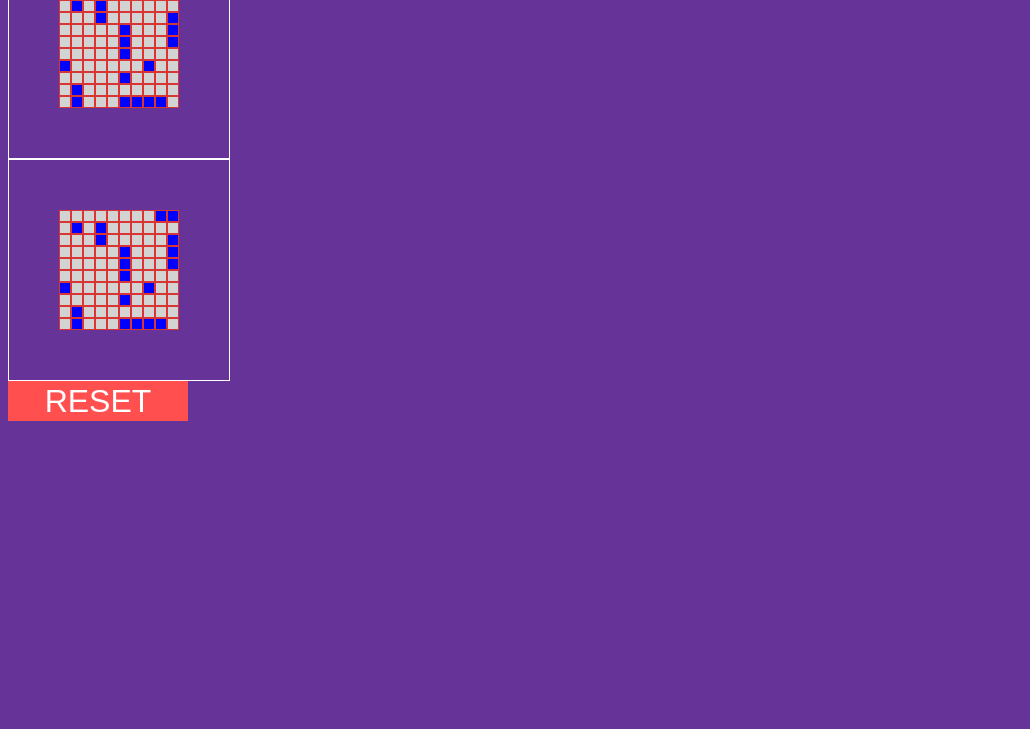
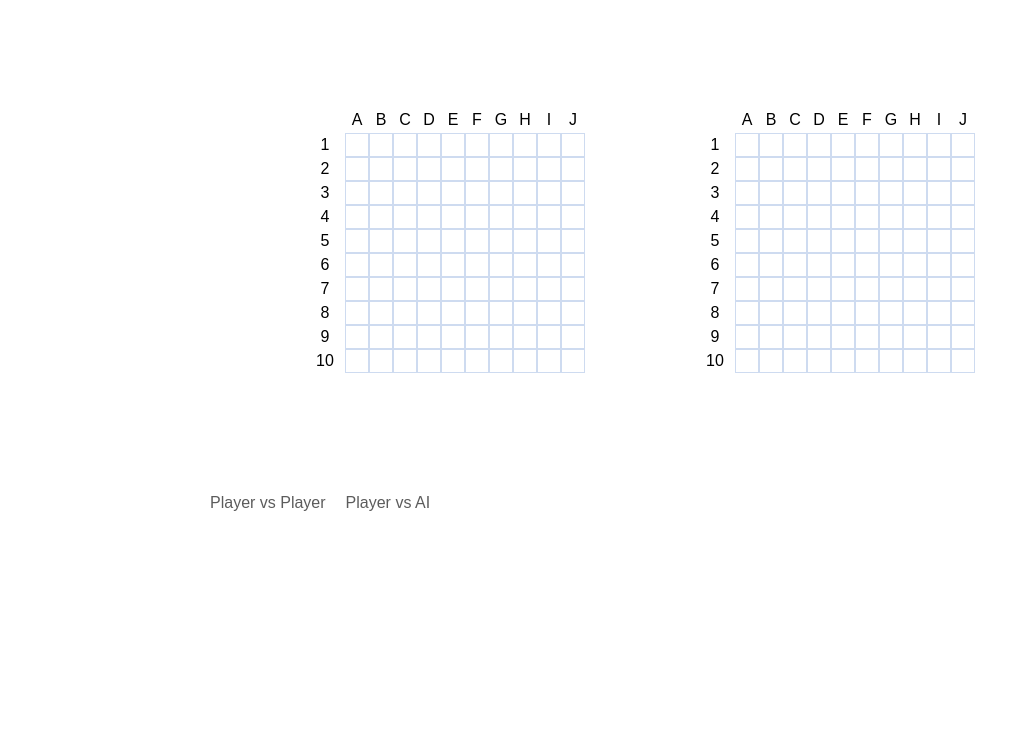
Before and after one commit to cebotaritigran/battleship, a website built with webpack: page src/template.html in a window 1280 px wide. Shown: the part 71-800 px from the top of the page, without its empty margins (0-1030 px from the left). Built offline with nearby package versions, Linux system fonts and the light colour scheme.

Commit message:
update CSS and improve user interface

```diff
--- a/src/script.js
+++ b/src/script.js
@@ -4,6 +4,7 @@ const { Ship } = require('../src/ship');
 const { Player } = require('../src/player');
 const { checkObject } = require('../src/object');
 const { putShipsOnBoard } = require('../src/gameboardRenderer');
+
 import { detachListeners } from "../src/eventListenerController";
 
 let gridContainer = document.querySelectorAll(".grid-container")
@@ -394,8 +395,12 @@ function placeRandomShip(gameBoard) {
         }
     }
 }
-placeRandomShip(gameBoardPlayerOne)
-placeRandomShip(gameBoardPlayerTwo)
+
+// placeRandomShip(gameBoardPlayerOne)
+// placeRandomShip(gameBoardPlayerTwo)
+
+putShipsOnBoard(gridContainer[0], gameBoardPlayerOne, gameController);
+putShipsOnBoard(gridContainer[1], gameBoardPlayerTwo, gameController);
 
 // function placeRandomShip() {
 //     let ships = [
@@ -516,10 +521,5 @@ placeRandomShip(gameBoardPlayerTwo)
 
 
 
+
 // placeRandomShip();
-
-putShipsOnBoard(gridContainer[0], gameBoardPlayerOne, gameController);
-putShipsOnBoard(gridContainer[1], gameBoardPlayerTwo, gameController);
-
-
-gameController.resetGame();
--- a/src/styles.css
+++ b/src/styles.css
@@ -1,22 +1,98 @@
+* {
+  font: 1em / 1.25 "PT Sans", arial, sans-serif;
+}
+
 body {
-  background-color: rebeccapurple;
+  background-color: rgb(255, 255, 255);
+  margin: 0;
+  padding: 0;
+  gap: 10px;
+}
+
+.body-wrap {
+  flex: 1 1 0;
+  display: flex;
+  flex-direction: column;
+  gap: 100px;
+}
+
+.header {
+  flex: 1 1 0;
+  display: flex;
+  gap: 10px;
+  padding: 0px 110px 0px 210px;
+  text-align: left;
+  font-size: 30px;
+  font-weight: bolder;
+}
+
+.main {
+  display: flex;
+  flex: 1 1 0;
+  justify-content: center;
+}
+
+.game {
+  display: flex;
+  flex: 0 1 0;
+  gap: 110px;
+}
+
+.player-one-container {
+  display: grid;
+  grid-template-columns: 1fr 9fr;
+  grid-template-rows: 1fr 9fr;
+  flex: 1 1 0;
+
+
+}
+
+.grid-numbers {
+  grid-column: 1/1;
+  grid-row: 2/ span 2;
+  display: flex;
+  width: 40px;
+  flex-direction: column;
+  align-items: center;
+  text-align: center;
+}
+
+.grid-letters {
+  grid-column: 2/2;
+  grid-row: 1/1;
+  display: flex;
+
+  align-items: center;
+  text-align: center;
+
 }
 
 .grid-container {
   display: flex;
-  width: 120px;
-  height: 120px;
+  width: 240px;
+  height: 240px;
   flex-wrap: wrap;
-  border: 1px solid white;
-  padding: 50px;
+
+
+  grid-column: 2/2;
+  grid-row: 2;
+}
+
+.letters,
+.numbers {
+  flex: 1 1 0;
+  display: flex;
+
+  flex-direction: column;
+  justify-content: center;
+
 }
 
 .grid-box {
-  width: 10px;
-  height: 10px;
-  background-color: lightgray;
-  border: 1px solid rgb(217, 53, 53);
-  flex: 1 1 10;
+
+
+  border: 1px solid rgb(206, 219, 240);
+  flex: 1 1 9%;
 }
 
 .grid-box:hover {
@@ -27,15 +103,15 @@ body {
   background-color: blue;
 }
 
-.ship-hit{
+.ship-hit {
   background-color: red;
 }
 
-.ship-miss{
+.ship-miss {
   background-color: green;
 }
 
-.reset-button{
+.reset-button {
   height: 40px;
   width: 180px;
   font-size: 32px;
@@ -46,11 +122,27 @@ body {
   cursor: pointer;
 }
 
-.reset-button:hover{
+.reset-button:hover {
   background-color: rgb(255, 50, 50);
   color: rgb(255, 255, 255);
 }
 
-.reset-button:active{
+.reset-button:active {
   background-color: rgb(224, 15, 15);
 }
+
+.options {
+  display: flex;
+
+  padding: 0px 110px 0px 210px;
+  gap: 20px;
+  margin-top: 20px;
+}
+
+.player-player,
+.player-ai {
+  cursor: pointer;
+
+
+  color: rgb(92, 92, 92);
+}
--- a/src/template.html
+++ b/src/template.html
@@ -10,12 +10,76 @@
 </head>
 
 <body>
-    <div class="game">
-        <div class="grid-container"></div>
-        <div class="grid-container"></div>
-        <div>
-            <button class="reset-button">RESET</button>
+    <div class="body-wrap">
+        <header class="header">
+            <h1>Battleship</h1>
+        </header>
+        <main class="main">
+            <div class="game">
+                <div class="player-one-container">
+                    <div class="grid-numbers">
+                        <div class="numbers">1</div>
+                        <div class="numbers">2</div>
+                        <div class="numbers">3</div>
+                        <div class="numbers">4</div>
+                        <div class="numbers">5</div>
+                        <div class="numbers">6</div>
+                        <div class="numbers">7</div>
+                        <div class="numbers">8</div>
+                        <div class="numbers">9</div>
+                        <div class="numbers">10</div>
+                    </div>
+                    <div class="grid-letters">
+                        <div class="letters">A</div>
+                        <div class="letters">B</div>
+                        <div class="letters">C</div>
+                        <div class="letters">D</div>
+                        <div class="letters">E</div>
+                        <div class="letters">F</div>
+                        <div class="letters">G</div>
+                        <div class="letters">H</div>
+                        <div class="letters">I</div>
+                        <div class="letters">J</div>
+                    </div>
+                    <div class="grid-container"></div>
+                </div>
+
+                <div class="player-one-container">
+                    <div class="grid-numbers">
+                        <div class="numbers">1</div>
+                        <div class="numbers">2</div>
+                        <div class="numbers">3</div>
+                        <div class="numbers">4</div>
+                        <div class="numbers">5</div>
+                        <div class="numbers">6</div>
+                        <div class="numbers">7</div>
+                        <div class="numbers">8</div>
+                        <div class="numbers">9</div>
+                        <div class="numbers">10</div>
+                    </div>
+                    <div class="grid-letters">
+                        <div class="letters">A</div>
+                        <div class="letters">B</div>
+                        <div class="letters">C</div>
+                        <div class="letters">D</div>
+                        <div class="letters">E</div>
+                        <div class="letters">F</div>
+                        <div class="letters">G</div>
+                        <div class="letters">H</div>
+                        <div class="letters">I</div>
+                        <div class="letters">J</div>
+                    </div>
+                    <div class="grid-container"></div>
+                </div>
+
+            </div>
+        </main>
+        <div class="options">
+            <div class="player-player">Player vs Player</div>
+            <div class="player-ai">Player vs AI</div>
         </div>
+
+
     </div>
 
 </body>
--- a/webpack.config.js
+++ b/webpack.config.js
@@ -13,6 +13,7 @@ module.exports = {
     new HtmlWebpackPlugin({
       template: "./src/template.html",
     }),
+
   ],
   module: {
     rules: [
```
Also changed, not shown: dist/index.html, dist/main.js. Lines whose indentation alone changed are shown as unchanged.
